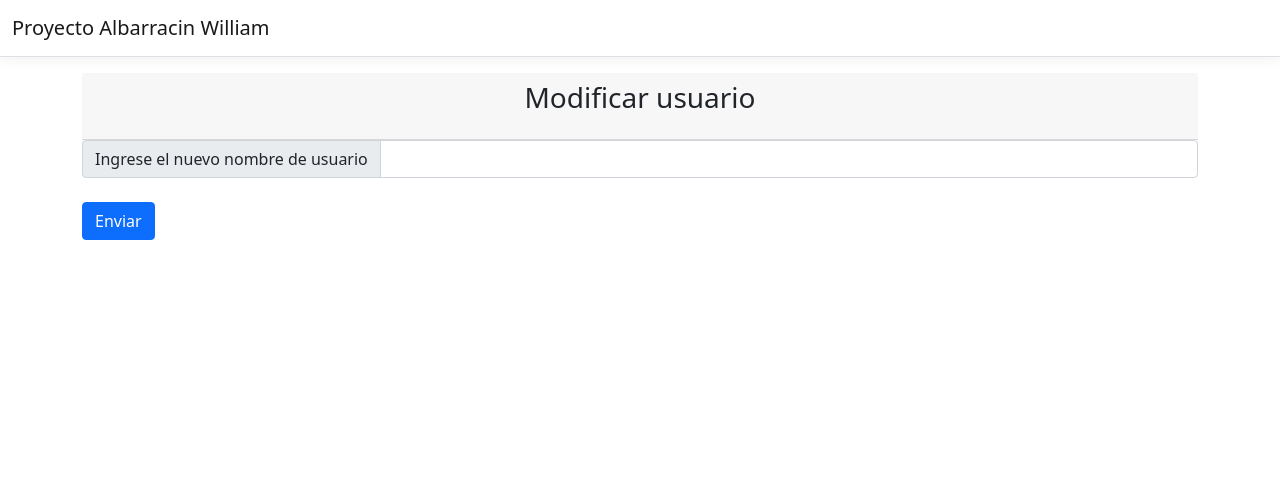
After one commit to TallerDeLenguajes1/tl2-tp10-2023-William24A, an ASP.NET Core app: template Views/Usuario/UpdateMiPerfil.cshtml in a window 1280 px wide. The commit adds this page. Shown: the top 496 px of the page. Run offline with ASP.NET Core 8, Linux system fonts and the light colour scheme; the template is opened without the code that fills it, so the values that code supplies are empty; style sheets or scripts are compiled from the project's sources.

Commit message:
correcion pudatemiperfil

```diff
--- a/Views/Usuario/Configuracion.cshtml
+++ b/Views/Usuario/Configuracion.cshtml
@@ -15,7 +15,7 @@
     <h5 class="card-title">Tipo</h5>
     <p class="card-text">@Model.Tipo</p>
 
-    <a asp-controller="Usuario" asp-action="Update" asp-route-id="@Model.Id" class="btn btn-primary">Modificar Usuario</a>
+    <a asp-controller="Usuario" asp-action="UpdateMiPerfil" asp-route-id="@Model.Id" class="btn btn-primary">Modificar Usuario</a>
     <a asp-controller="Usuario" asp-action="Delete" asp-route-id="@Model.Id" class="btn btn-primary" onclick="return confirm('¿Estas seguro que quieres eliminar el elemento?')">Eliminar</a>
     <a asp-controller="Usuario" asp-action="CambiarContraseña" asp-route-id="@Model.Id" class="btn btn-primary">Cambiar contraseña</a>
   </div>
--- /dev/null
+++ b/Views/Usuario/UpdateMiPerfil.cshtml
@@ -0,0 +1,28 @@
+@model MVC.ViewModels.ActualizarUsuarioViewModel
+@using tl2_tp10_2023_William24A.Models;
+@if (!string.IsNullOrEmpty(ViewBag.ErrorMessage))
+{
+    <div class="alert alert-danger" role="alert">
+        @ViewBag.ErrorMessage
+    </div>
+}
+<div>
+    <div class="card-header text-center">
+            <h1 class="h3 mb-3 fw-normal">Modificar usuario</h1>
+    </div>
+    <form asp-controller="Usuario" asp-action="UpdateMiPerfil">
+        <input hidden asp-for="@Model.Id">
+        <input hidden asp-for="@Model.Tipo">
+        <div class="mb-4">
+            <div class="input-group">
+            <label asp-for="@Model.NombreUsuario" class="input-group-text">Ingrese el nuevo nombre de usuario</label>
+            <input asp-for="@Model.NombreUsuario" class="form-control"/>
+            </div>
+            <span asp-validation-for="@Model.NombreUsuario" class="text-danger"></span>
+        </div>
+        <div>
+            <button type="submit" class="btn btn-primary">Enviar</button>
+        </div>
+    </form>
+</div>
+@section Scripts{<partial name="_ValidationScriptsPartial"/>}
```
Also changed, not shown: Controllers/UsuarioController.cs (+51 -0 lines), db/kanban.db, 7 other files.
